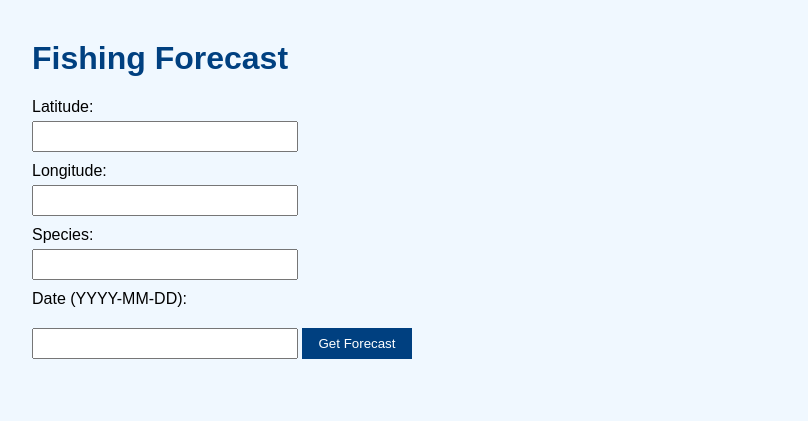
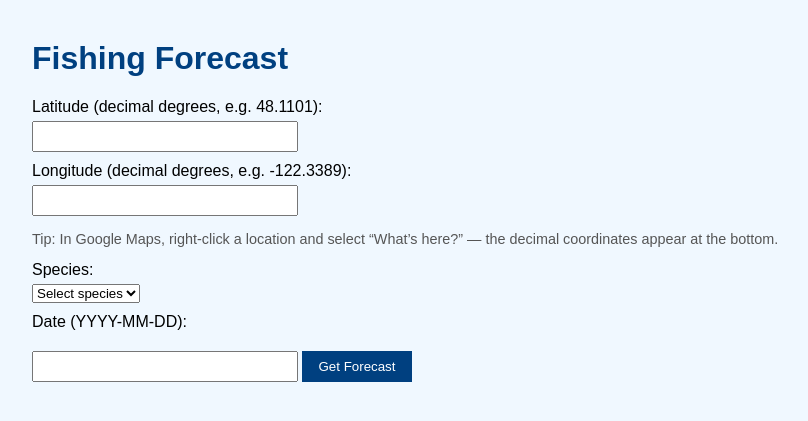
Before and after one commit to felicityforge/Fishing-Forecast, a Flask app: page / in a window 1280 px wide. Shown: the top 421 px of the page, without its empty margins (8-816 px from the left). Run offline with Flask 3, Linux system fonts and the light colour scheme.

Commit message:
Enhance form with labels and species selection

```diff
--- a/templates/index.html
+++ b/templates/index.html
@@ -16,19 +16,43 @@
 <body>
     <h1>Fishing Forecast</h1>
     <form action="/forecast" method="get">
-        <label>Latitude:</label>
-        <input type="text" name="lat" required>
+        <label>Latitude (decimal degrees, e.g. 48.1101):</label>
+<input type="text" name="lat" required>
 
-        <label>Longitude:</label>
-        <input type="text" name="lon" required>
+<label>Longitude (decimal degrees, e.g. -122.3389):</label>
+<input type="text" name="lon" required>
+<p style="font-size: 0.9em; color: #555;">
+Tip: In Google Maps, right-click a location and select “What’s here?” — the decimal coordinates appear at the bottom.
+</p>
 
-        <label>Species:</label>
-        <input type="text" name="species" required>
+<label>Species:</label>
+<select name="species" required>
+  <option value="">Select species</option>
+  <option value="Trout">Trout</option>
+  <option value="Bass">Bass</option>
+  <option value="Salmon">Salmon</option>
+  <option value="Catfish">Catfish</option>
+  <option value="Pike">Pike</option>
+  <option value="Carp">Carp</option>
+</select>
+
 
         <label>Date (YYYY-MM-DD):</label>
         <input type="text" name="date" required>
 
         <button type="submit">Get Forecast</button>
     </form>
+    <div id="result"></div>
+
+<script>
+document.querySelector("form").addEventListener("submit", async (e) => {
+    e.preventDefault();
+    const params = new URLSearchParams(new FormData(e.target));
+    const response = await fetch("/forecast?" + params.toString());
+    const data = await response.json();
+    document.getElementById("result").innerHTML = data.message || data.error;
+});
+</script>
+
 </body>
 </html>
```
